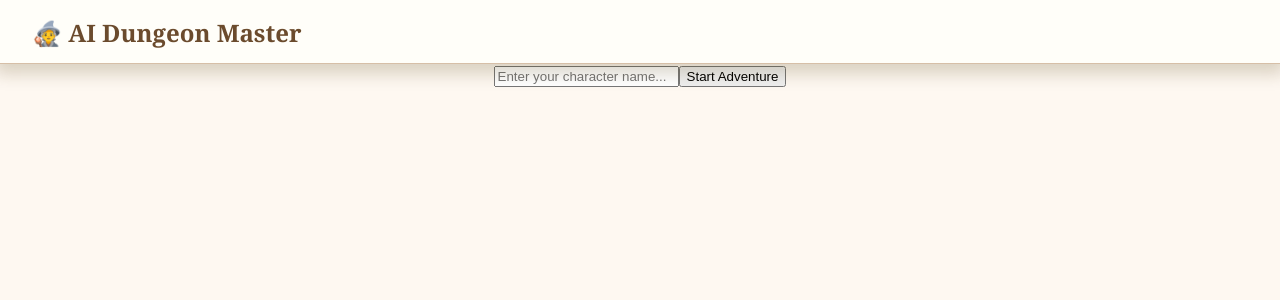
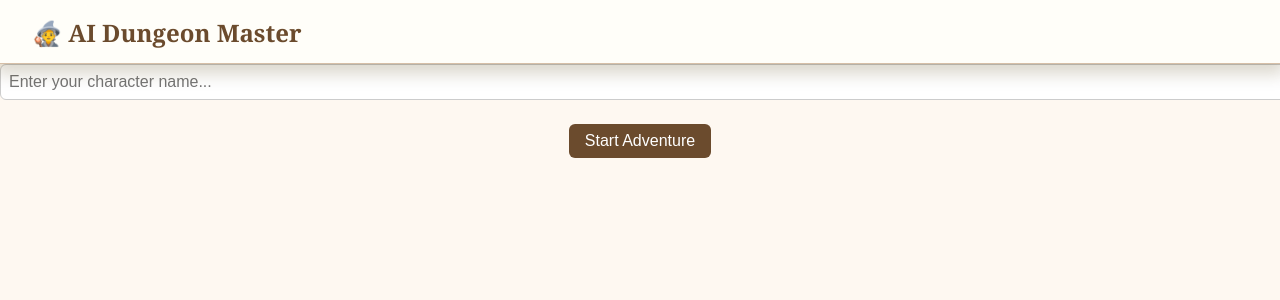
Before and after one commit to Pryan256/ai-rpg-game, a React (Create React App) app in the folder rpg-ai-frontend/: page / in a window 1280 px wide. Shown: the top 300 px of the page. Built offline with nearby package versions, Linux system fonts and the light colour scheme.

Commit message:
💡 Fixing scrolling issues

```diff
--- a/rpg-ai-frontend/src/App.css
+++ b/rpg-ai-frontend/src/App.css
@@ -14,6 +14,38 @@ html, body, #root, .App {
   display: flex;
   flex-direction: column;
   overflow: hidden;
+}
+
+h1 {
+  color: #6b4b2d;
+  margin-bottom: 2rem;
+}
+
+input {
+  width: 100%;
+  padding: 0.5rem;
+  font-size: 1rem;
+  margin-bottom: 1rem;
+  border: 1px solid #ccc;
+  border-radius: 6px;
+}
+
+button {
+  padding: 0.5rem 1rem;
+  font-size: 1rem;
+  background: #6b4b2d;
+  color: white;
+  border: none;
+  border-radius: 6px;
+  cursor: pointer;
+  margin: 0.5rem;
+  white-space: nowrap;
+  width: auto;
+  max-width: none;
+}
+
+button:hover {
+  background: #593a21;
 }
 
 /* === 📀 Grid Layout === */
@@ -89,7 +121,6 @@ html, body, #root, .App {
   height: 100%;
   width: 100%;
   box-sizing: border-box;
-  padding-bottom: 1.5rem;
   overflow: hidden;
   flex-grow: 1;
 }
@@ -99,13 +130,12 @@ html, body, #root, .App {
   overflow-y: auto;
   display: flex;
   flex-direction: column;
-  justify-content: flex-end;
-  padding: 1.5rem 1rem 8rem;
+  align-items: stretch;
+  padding: 1.5rem 1rem 10rem;
   text-align: left;
   font-size: 1.05rem;
   line-height: 1.6;
   min-height: 0;
-  max-height: 100%;
   scroll-behavior: smooth;
   overscroll-behavior: contain;
 }
@@ -114,6 +144,8 @@ html, body, #root, .App {
   max-width: 800px;
   margin: 0 auto;
   width: 100%;
+  display: flex;
+  flex-direction: column;
 }
 
 .chat-box .ai,
@@ -185,7 +217,7 @@ html, body, #root, .App {
 }
 
 /* === 🧠 DM Thinking === */
-.dm-thinking {
+dm-thinking {
   font-style: italic;
   color: #6b4b2d;
   font-size: 1.05rem;
```
